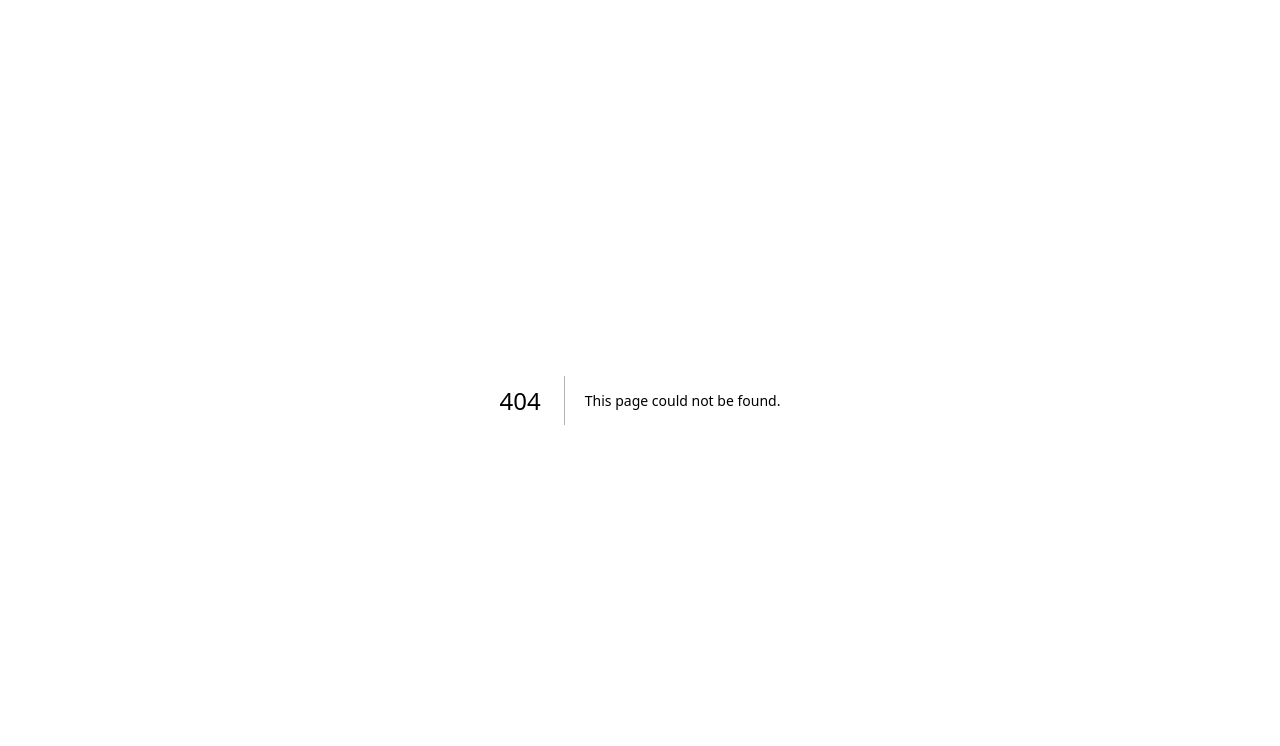
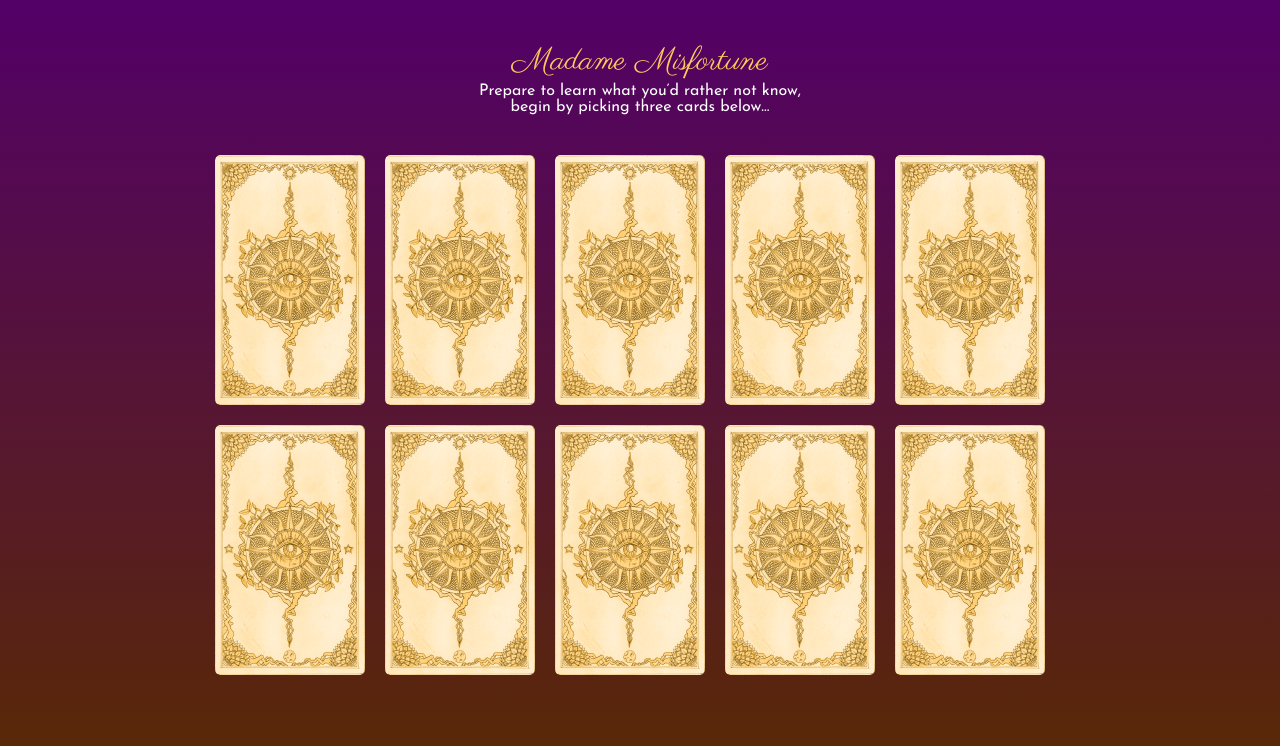
Before and after one commit to appelqvistelias/misfortunate-unfair-funfair, a Next.js app: page /madame-misfortune in a window 1280 px wide. Before the commit this address had no page. Shown: the top 746 px of the page. Built offline with nearby package versions, Linux system fonts and the light colour scheme.

Commit message:
added base structure to tarot game

```diff
--- a/src/app/layout.tsx
+++ b/src/app/layout.tsx
@@ -1,8 +1,8 @@
 import type { Metadata } from "next";
-import { Geist, Geist_Mono } from "next/font/google";
+import { Josefin_Sans, Geist_Mono } from "next/font/google";
 import "./globals.css";
 
-const geistSans = Geist({
+const josefinSans = Josefin_Sans({
   variable: "--font-geist-sans",
   subsets: ["latin"],
 });
@@ -24,7 +24,7 @@ export default function RootLayout({
 }>) {
   return (
     <html lang="en">
-      <body className={`${geistSans.variable} ${geistMono.variable}`}>
+      <body className={`${josefinSans.variable} ${geistMono.variable}`}>
         {children}
       </body>
     </html>
--- /dev/null
+++ b/src/app/madame-misfortune/components/Card.tsx
@@ -0,0 +1,24 @@
+'use client';
+
+import styles from './card.module.css';
+import { TarotCard } from '../types';
+
+interface CardProps {
+  card: TarotCard;
+  isSelected: boolean;
+  isFaded: boolean;
+  onClick: (id: number) => void;
+}
+
+export default function Card({ card, isSelected, isFaded, onClick }: CardProps) {
+  return (
+    <div
+      className={`${styles.card} ${isSelected ? styles.selected : ''} ${isFaded ? styles.faded : ''}`}
+      onClick={() => onClick(card.id)}
+    >
+        <div className={styles.back}>
+            {/* <img src={card.imageUrl} alt={card.name} /> */}
+        </div>
+    </div>
+  );
+}
--- /dev/null
+++ b/src/app/madame-misfortune/components/card.module.css
@@ -0,0 +1,31 @@
+.card {
+    width: 150px;
+    height: 250px;
+    cursor: pointer;
+    transition: opacity 0.5s ease;
+    background: url('/img/tarot/card-back.png') no-repeat center center;
+    background-size: cover;
+    border-radius: .5rem;
+    transition: transform 250ms;
+  }
+
+  .faded {
+    opacity: 0.3;
+    pointer-events: none;
+    transition: ease-in-out 500ms;
+  }
+
+  .selected {
+    background: url('/img/tarot/card-back-selected.png') no-repeat center center;
+    background-size: cover;
+    transform: scale(1.05);
+    box-shadow: 0 0 1rem white;;
+    transition: box-shadow 250ms;
+  }
+
+  @media (hover: hover) {
+    .card:not(.selected):hover {
+        transform: scale(1.05);
+        box-shadow: 0 0 1rem rgb(0, 0, 0, .2);
+    }
+  }
--- /dev/null
+++ b/src/app/madame-misfortune/madame.module.css
@@ -0,0 +1,29 @@
+body {
+    background: black;
+    background: linear-gradient(#530068, #592B00);
+    min-height: 100vh;
+    font-family: 'Josefin Sans', sans-serif;
+}
+
+.header,
+.cards {
+    margin: 0 auto;
+    max-width: 850px;
+}
+
+.header {
+    padding: 4rem 0;
+    text-align: center;
+    color: white;
+    font-size: 1.6rem;
+}
+.header h1 {
+    color: #FFC85F;
+    font-family: 'parisienne';
+}
+
+.cards {
+    display: flex;
+    flex-wrap: wrap;
+    gap: 2rem;
+}
--- /dev/null
+++ b/src/app/madame-misfortune/page.tsx
@@ -0,0 +1,65 @@
+'use client'
+
+import styles from '@/app/madame-misfortune/madame.module.css';
+import { useEffect, useState } from 'react';
+import Card from './components/Card';
+import { TarotCard, ApiError, TarotSuit } from './types';
+import { Parisienne } from 'next/font/google';
+
+const parisienne = Parisienne({ weight: '400' })
+
+export default function MadameMisfortune() {
+  const [deck, setDeck] = useState<ReadonlyArray<TarotCard>>([]);
+  const [selected, setSelected] = useState<number[]>([]);
+  const [error, setError] = useState<ApiError | null>(null);
+
+  useEffect(() => {
+    fetchDeck().catch(setError);
+  }, []);
+
+  const fetchDeck = async (): Promise<void> => {
+    try {
+      // Temporär mock-data tills API finns
+      const data: TarotCard[] = Array.from({ length: 10 }, (_, i) => ({
+        id: i,
+        name: `Kort ${i + 1}`,
+        suit: TarotSuit.Major,
+        imageUrl: `@/img/tarot/card-back.png`
+      }));
+      setDeck(data);
+    } catch (err: unknown) {
+      const apiErr: ApiError = {
+        message: err instanceof Error ? err.message : 'Okänt fel',
+        status: (err as ApiError)?.status
+      };
+      setError(apiErr);
+    }
+  };
+
+  const handleSelect = (id: number): void => {
+    if (selected.length >= 3 || selected.includes(id)) return;
+    setSelected(prev => [...prev, id]);
+  };
+
+  return (
+    <>
+        <header className={styles.header}>
+            <h1 style={parisienne.style}>Madame Misfortune</h1>
+            <p>Prepare to learn what you’d rather not know, <br />
+            begin by picking three cards below...</p>
+        </header>
+        <main className={styles.cards}>
+        {error && <div style={{ color: 'red' }}>{error.message}</div>}
+            {deck.map(card => (
+            <Card
+                key={card.id}
+                card={card}
+                isSelected={selected.includes(card.id)}
+                isFaded={selected.length === 3 && !selected.includes(card.id)}
+                onClick={handleSelect}
+            />
+        ))}
+        </main>
+    </>
+  );
+}
--- /dev/null
+++ b/src/app/madame-misfortune/types.ts
@@ -0,0 +1,19 @@
+export enum TarotSuit {
+    Major = "Major",
+    Cups = "Cups",
+    Swords = "Swords",
+    Pentacles = "Pentacles",
+    Wands = "Wands"
+  }
+
+  export interface TarotCard {
+    readonly id: number;
+    readonly name: string;
+    readonly suit: TarotSuit;
+    readonly imageUrl: string;
+  }
+
+  export interface ApiError {
+    message: string;
+    status?: number;
+  }
```
Also changed, not shown: public/img/tarot/card-back-selected.png (added), public/img/tarot/card-back.png (added).
